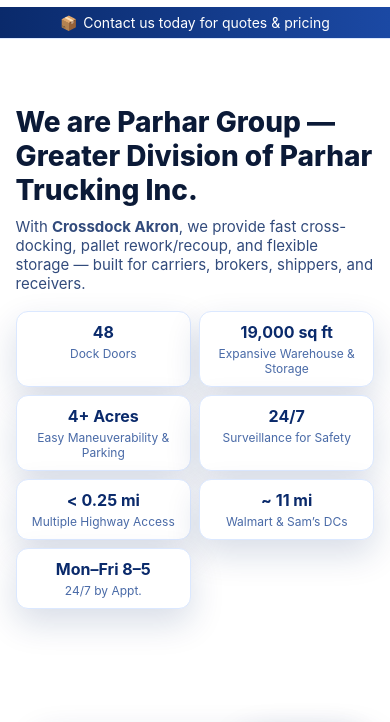
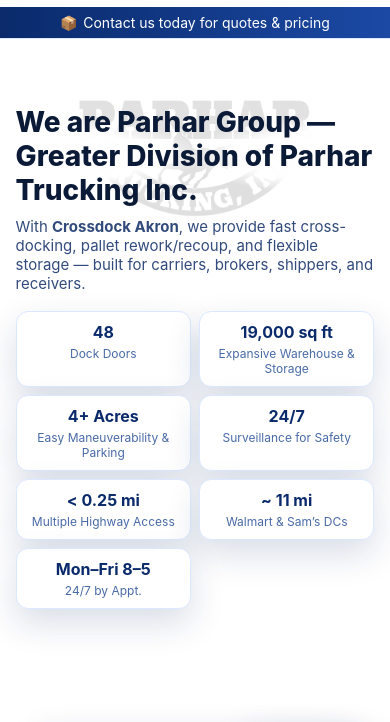
Before and after one commit to aaadil777/Akron-Crossdock-Site, a plain HTML site: page index.html in a window 390 px wide. Shown: the part 59-781 px from the top of the page. Drawn offline with Linux system fonts and the light colour scheme.

Commit message:
Fixed header transparency.

```diff
--- a/index.html
+++ b/index.html
@@ -62,7 +62,7 @@
           linear-gradient(180deg,rgba(255,255,255,.86),rgba(255,255,255,.86)),
           radial-gradient(150% 100% at 0% 50%, rgba(255,255,255,.96) 0 25%, transparent 35%),
           radial-gradient(150% 100% at 100% 50%, rgba(255,255,255,.96) 0 25%, transparent 35%),
-          url("images/parhar-trucking.png") center/no-repeat;
+          url("images/parhar-trucking.png") center/contain no-repeat;
       }
     }
 
```
